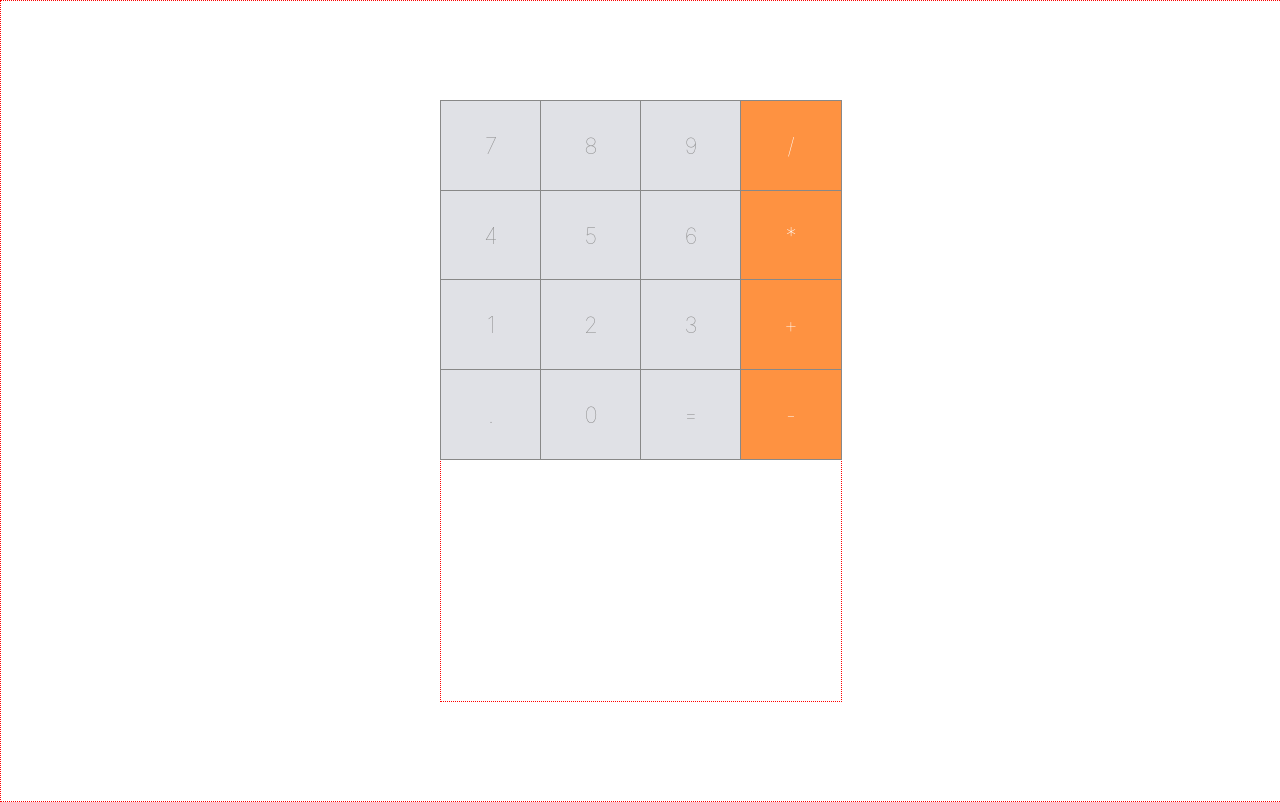
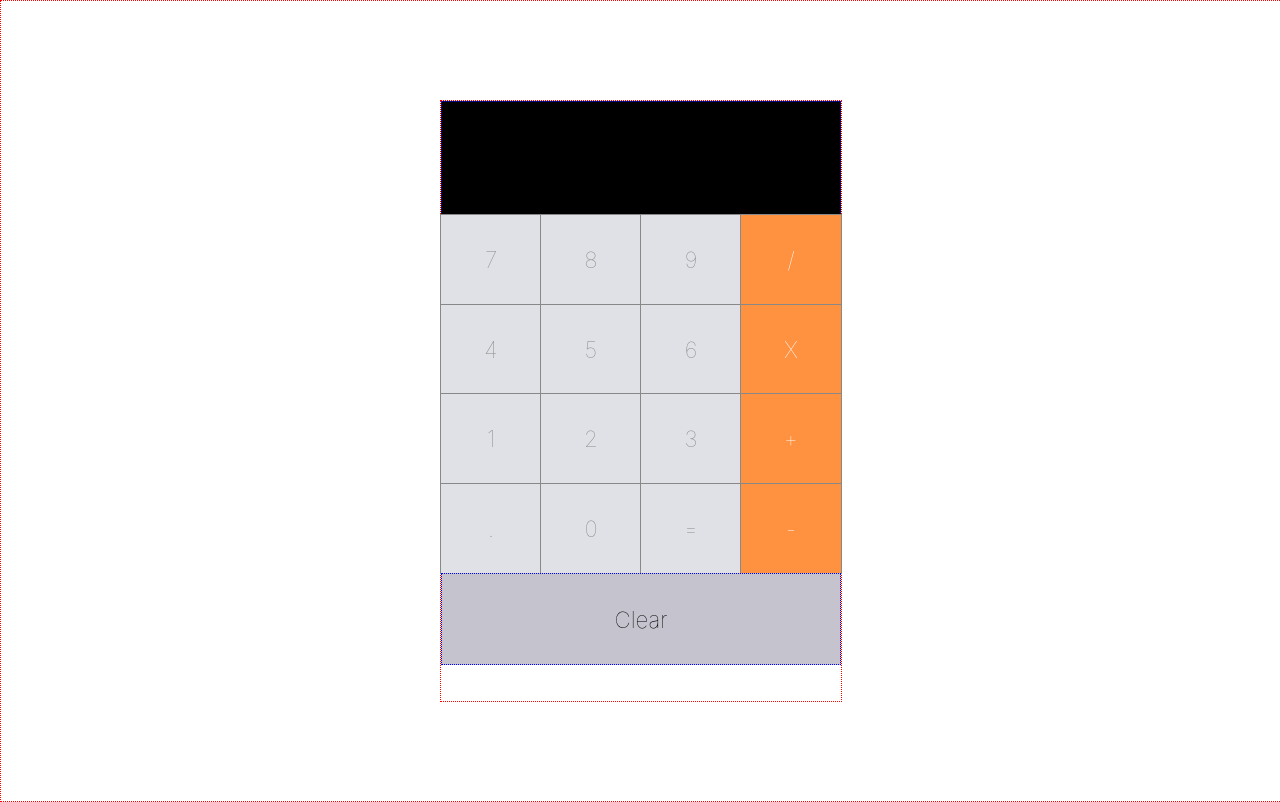
Before and after one commit to wisdom161/react-calculator, a React (Create React App) app: page / in a window 1280 px wide. Built offline with nearby package versions, Linux system fonts and the light colour scheme.

Commit message:
clear button and input created

```diff
--- a/package.json
+++ b/package.json
@@ -3,6 +3,7 @@
   "version": "0.1.0",
   "private": true,
   "dependencies": {
+    "mathjs": "^6.0.3",
     "react": "^16.8.6",
     "react-dom": "^16.8.6",
     "react-scripts": "3.0.1"
--- a/public/index.html
+++ b/public/index.html
@@ -5,34 +5,10 @@
     <link rel="shortcut icon" href="%PUBLIC_URL%/favicon.ico" />
     <meta name="viewport" content="width=device-width, initial-scale=1" />
     <meta name="theme-color" content="#000000" />
-    <!--
-      manifest.json provides metadata used when your web app is installed on a
-      user's mobile device or desktop. See https://developers.google.com/web/fundamentals/web-app-manifest/
-    -->
     <link rel="manifest" href="%PUBLIC_URL%/manifest.json" />
-    <!--
-      Notice the use of %PUBLIC_URL% in the tags above.
-      It will be replaced with the URL of the `public` folder during the build.
-      Only files inside the `public` folder can be referenced from the HTML.
-
-      Unlike "/favicon.ico" or "favicon.ico", "%PUBLIC_URL%/favicon.ico" will
-      work correctly both with client-side routing and a non-root public URL.
-      Learn how to configure a non-root public URL by running `npm run build`.
-    -->
-    <title>React App</title>
+    <title>React Calculator</title>
   </head>
   <body>
-    <noscript>You need to enable JavaScript to run this app.</noscript>
     <div id="root"></div>
-    <!--
-      This HTML file is a template.
-      If you open it directly in the browser, you will see an empty page.
-
-      You can add webfonts, meta tags, or analytics to this file.
-      The build step will place the bundled scripts into the <body> tag.
-
-      To begin the development, run `npm start` or `yarn start`.
-      To create a production bundle, use `npm run build` or `yarn build`.
-    -->
   </body>
 </html>
--- a/src/App.js
+++ b/src/App.js
@@ -2,35 +2,55 @@ import React, { Component } from 'react';
 import './styles/App.css';
 import Input from './components/Input';
 import Button from './components/Button';
+import ClearButton from './components/ClearButton.jsx';
 
 class App extends Component {
+  constructor(props) {
+    super(props);
+
+    this.state = {
+      input: ""
+    };
+  }
+  // don't need to bind when you write as arrow function
+  addToInput = val => {
+    this.setState({ input: this.state.input + val });
+  };
+
   render() {
     return (
       <div className="app">
         <div className="calc-wrapper">
+          <Input input={this.state.input}></Input>
           <div className="row">
-            <Button>7</Button>
-            <Button>8</Button>
-            <Button>9</Button>
-            <Button>/</Button>
+            <Button handleClick={this.addToInput}>7</Button>
+            <Button handleClick={this.addToInput}>8</Button>
+            <Button handleClick={this.addToInput}>9</Button>
+            <Button handleClick={this.addToInput}>/</Button>
           </div>
            <div className="row">
-            <Button>4</Button>
-            <Button>5</Button>
-            <Button>6</Button>
-            <Button>*</Button>
+            <Button handleClick={this.addToInput}>4</Button>
+            <Button handleClick={this.addToInput}>5</Button>
+            <Button handleClick={this.addToInput}>6</Button>
+            <Button handleClick={this.addToInput}>X</Button>
           </div>
            <div className="row">
-            <Button>1</Button>
-            <Button>2</Button>
-            <Button>3</Button>
-            <Button>+</Button>
+            <Button handleClick={this.addToInput}>1</Button>
+            <Button handleClick={this.addToInput}>2</Button>
+            <Button handleClick={this.addToInput}>3</Button>
+            <Button handleClick={this.addToInput}>+</Button>
           </div>
            <div className="row">
-            <Button>.</Button>
-            <Button>0</Button>
-            <Button>=</Button>
-            <Button>-</Button>
+            <Button handleClick={this.addToInput}>.</Button>
+            <Button handleClick={this.addToInput}>0</Button>
+            <Button handleClick={this.addToInput}>=</Button>
+            <Button handleClick={this.addToInput}>-</Button>
+          </div>
+          <div className="row">
+            <ClearButton
+            handleClear={() => this.setState({ input: " " })}>
+              Clear
+            </ClearButton>
           </div>
         </div>
       </div>
--- a/src/components/Button.jsx
+++ b/src/components/Button.jsx
@@ -6,7 +6,8 @@ const isOperator = val => {
 }
 
 const Button = props => (
-  <div className={`button-wrapper ${isOperator(props.children) ? null : "operator"}`}>
+  <div
+    className={`button-wrapper ${isOperator(props.children) ? null : "operator"}`} onClick={() => props.handleClick(props.children)}>
     {props.children}
   </div>
 )
--- a/src/components/ClearButton.jsx
+++ b/src/components/ClearButton.jsx
@@ -0,0 +1,10 @@
+import React from 'react';
+import '../styles/ClearButton.css';
+
+const Clear = (props) => (
+  <div className="clear-btn" onClick={props.handleClear}>
+    {props.children}
+  </div>
+)
+
+export default Clear;
--- a/src/components/Input.jsx
+++ b/src/components/Input.jsx
@@ -0,0 +1,10 @@
+import React from 'react';
+import '../styles/Input.css';
+
+const Input = (props) => (
+  <div className="input">
+    {props.input}
+  </div>
+)
+
+export default Input;
--- a/src/index.js
+++ b/src/index.js
@@ -2,11 +2,6 @@ import React from 'react';
 import ReactDOM from 'react-dom';
 import './index.css';
 import App from './App';
-import * as serviceWorker from './serviceWorker';
+
 
 ReactDOM.render(<App />, document.getElementById('root'));
-
-// If you want your app to work offline and load faster, you can change
-// unregister() to register() below. Note this comes with some pitfalls.
-// Learn more about service workers: https://bit.ly/CRA-PWA
-serviceWorker.unregister();
--- a/src/serviceWorker.js
+++ /dev/null
@@ -1,135 +0,0 @@
-// This optional code is used to register a service worker.
-// register() is not called by default.
-
-// This lets the app load faster on subsequent visits in production, and gives
-// it offline capabilities. However, it also means that developers (and users)
-// will only see deployed updates on subsequent visits to a page, after all the
-// existing tabs open on the page have been closed, since previously cached
-// resources are updated in the background.
-
-// To learn more about the benefits of this model and instructions on how to
-// opt-in, read https://bit.ly/CRA-PWA
-
-const isLocalhost = Boolean(
-  window.location.hostname === 'localhost' ||
-    // [::1] is the IPv6 localhost address.
-    window.location.hostname === '[::1]' ||
-    // 127.0.0.1/8 is considered localhost for IPv4.
-    window.location.hostname.match(
-      /^127(?:\.(?:25[0-5]|2[0-4][0-9]|[01]?[0-9][0-9]?)){3}$/
-    )
-);
-
-export function register(config) {
-  if (process.env.NODE_ENV === 'production' && 'serviceWorker' in navigator) {
-    // The URL constructor is available in all browsers that support SW.
-    const publicUrl = new URL(process.env.PUBLIC_URL, window.location.href);
-    if (publicUrl.origin !== window.location.origin) {
-      // Our service worker won't work if PUBLIC_URL is on a different origin
-      // from what our page is served on. This might happen if a CDN is used to
-      // serve assets; see https://github.com/facebook/create-react-app/issues/2374
-      return;
-    }
-
-    window.addEventListener('load', () => {
-      const swUrl = `${process.env.PUBLIC_URL}/service-worker.js`;
-
-      if (isLocalhost) {
-        // This is running on localhost. Let's check if a service worker still exists or not.
-        checkValidServiceWorker(swUrl, config);
-
-        // Add some additional logging to localhost, pointing developers to the
-        // service worker/PWA documentation.
-        navigator.serviceWorker.ready.then(() => {
-          console.log(
-            'This web app is being served cache-first by a service ' +
-              'worker. To learn more, visit https://bit.ly/CRA-PWA'
-          );
-        });
-      } else {
-        // Is not localhost. Just register service worker
-        registerValidSW(swUrl, config);
-      }
-    });
-  }
-}
-
-function registerValidSW(swUrl, config) {
-  navigator.serviceWorker
-    .register(swUrl)
-    .then(registration => {
-      registration.onupdatefound = () => {
-        const installingWorker = registration.installing;
-        if (installingWorker == null) {
-          return;
-        }
-        installingWorker.onstatechange = () => {
-          if (installingWorker.state === 'installed') {
-            if (navigator.serviceWorker.controller) {
-              // At this point, the updated precached content has been fetched,
-              // but the previous service worker will still serve the older
-              // content until all client tabs are closed.
-              console.log(
-                'New content is available and will be used when all ' +
-                  'tabs for this page are closed. See https://bit.ly/CRA-PWA.'
-              );
-
-              // Execute callback
-              if (config && config.onUpdate) {
-                config.onUpdate(registration);
-              }
-            } else {
-              // At this point, everything has been precached.
-              // It's the perfect time to display a
-              // "Content is cached for offline use." message.
-              console.log('Content is cached for offline use.');
-
-              // Execute callback
-              if (config && config.onSuccess) {
-                config.onSuccess(registration);
-              }
-            }
-          }
-        };
-      };
-    })
-    .catch(error => {
-      console.error('Error during service worker registration:', error);
-    });
-}
-
-function checkValidServiceWorker(swUrl, config) {
-  // Check if the service worker can be found. If it can't reload the page.
-  fetch(swUrl)
-    .then(response => {
-      // Ensure service worker exists, and that we really are getting a JS file.
-      const contentType = response.headers.get('content-type');
-      if (
-        response.status === 404 ||
-        (contentType != null && contentType.indexOf('javascript') === -1)
-      ) {
-        // No service worker found. Probably a different app. Reload the page.
-        navigator.serviceWorker.ready.then(registration => {
-          registration.unregister().then(() => {
-            window.location.reload();
-          });
-        });
-      } else {
-        // Service worker found. Proceed as normal.
-        registerValidSW(swUrl, config);
-      }
-    })
-    .catch(() => {
-      console.log(
-        'No internet connection found. App is running in offline mode.'
-      );
-    });
-}
-
-export function unregister() {
-  if ('serviceWorker' in navigator) {
-    navigator.serviceWorker.ready.then(registration => {
-      registration.unregister();
-    });
-  }
-}
--- a/src/styles/Button.css
+++ b/src/styles/Button.css
@@ -6,12 +6,12 @@
   font-weight: lighter;
   font-size: 1.4em;
   background-color: #e0e1e6;
-  color: #888;
+  color: #888888;
   flex: 1;
-  outline: 1px solid #888;
+  outline: 1px solid #888888;
 }
 
 .operator {
   background-color: #fe9241;
-  color: white;
+  color: #ffffff;
 }
--- /dev/null
+++ b/src/styles/ClearButton.css
@@ -0,0 +1,12 @@
+.clear-btn {
+  height: 4em;
+  display: flex;
+  justify-content: center;
+  align-items: center;
+  font-weight: lighter;
+  font-size: 1.4em;
+  background-color: #c5c3cd;
+  color: #000000;
+  flex: 1;
+  border: 1px dotted blue;
+}
--- /dev/null
+++ b/src/styles/Input.css
@@ -0,0 +1,12 @@
+.input {
+  height: 4em;
+  display: flex;
+  justify-content: flex-end;
+  align-items: center;
+  font-weight: bold;
+  font-size: 1.4em;
+  background-color: #000000;
+  color: #ffffff;
+  padding: 0.5em;
+  border: 1px dotted blue;
+}
```
Also changed, not shown: 1 other file (tests, documents, lock files or other folders).
